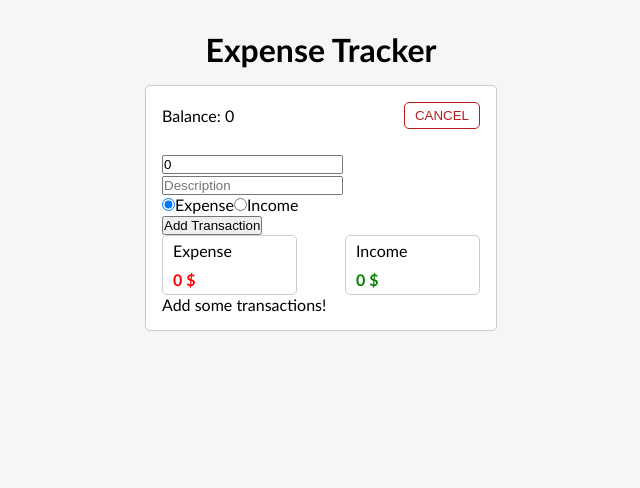
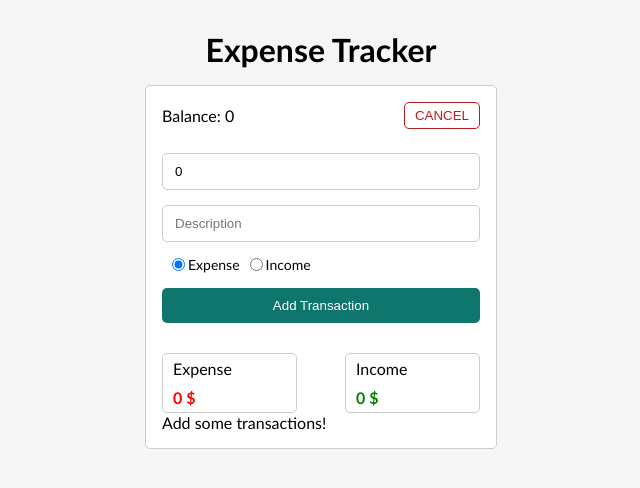
Before and after one commit to HaniyehPeyvandi/ExpenseTracker, a React (Create React App) app: page / in a window 1280 px wide. Both pictures are taken after a click on the button "ADD". Shown: the top 488 px of the page, without its empty margins (319-959 px from the left). Built offline with nearby package versions, Linux system fonts and the light colour scheme.

Commit message:
add styles of TransactionForm component

```diff
--- a/src/components/TransactionForm.js
+++ b/src/components/TransactionForm.js
@@ -1,4 +1,5 @@
 import { useState } from "react";
+import styles from './TransactionForm.module.css';
 
 const TransactionForm = ({addTransaction}) => {
   const [formValues, setFormValues] = useState({
@@ -24,7 +25,7 @@ const TransactionForm = ({addTransaction}) => {
   }
 
   return (
-    <form onSubmit={submitHandler}>
+    <form onSubmit={submitHandler} className={styles.form}>
       <input
         type="number"
         placeholder="Amount"
@@ -39,7 +40,7 @@ const TransactionForm = ({addTransaction}) => {
         onChange={changeHandler}
         value={formValues.desc}
       />
-      <div>
+      <div className={styles.radioBox}>
         <input
           type="radio"
           name="type"
@@ -59,7 +60,7 @@ const TransactionForm = ({addTransaction}) => {
         />
         <label htmlFor="income">Income</label>
       </div>
-      <button type="submit">Add Transaction</button>
+      <button type="submit" className={styles.btn}>Add Transaction</button>
     </form>
   );
 };
--- /dev/null
+++ b/src/components/TransactionForm.module.css
@@ -0,0 +1,39 @@
+.btn{
+  cursor: pointer;
+  outline: none;
+  border: none;
+  border-radius: 5px;
+  padding: 10px;
+  background-color: #0f766e;
+  color: #fff;
+}
+
+.form{
+  display: flex;
+  flex-direction: column;
+  min-height: 170px;
+  justify-content: space-between;
+  margin-bottom: 30px;
+}
+
+.form input{
+  border:1px solid #ccc;
+  border-radius: 5px;
+  padding: 10px 12px;
+  outline: none;
+}
+
+.radioBox{
+  display: flex;
+  justify-content: flex-start;
+  align-items: center;
+}
+
+.radioBox input[type="radio"]{
+  margin-left: 10px;
+}
+
+.radioBox label{
+  font-size: 14px;
+  margin-left: 3px;
+}
```
